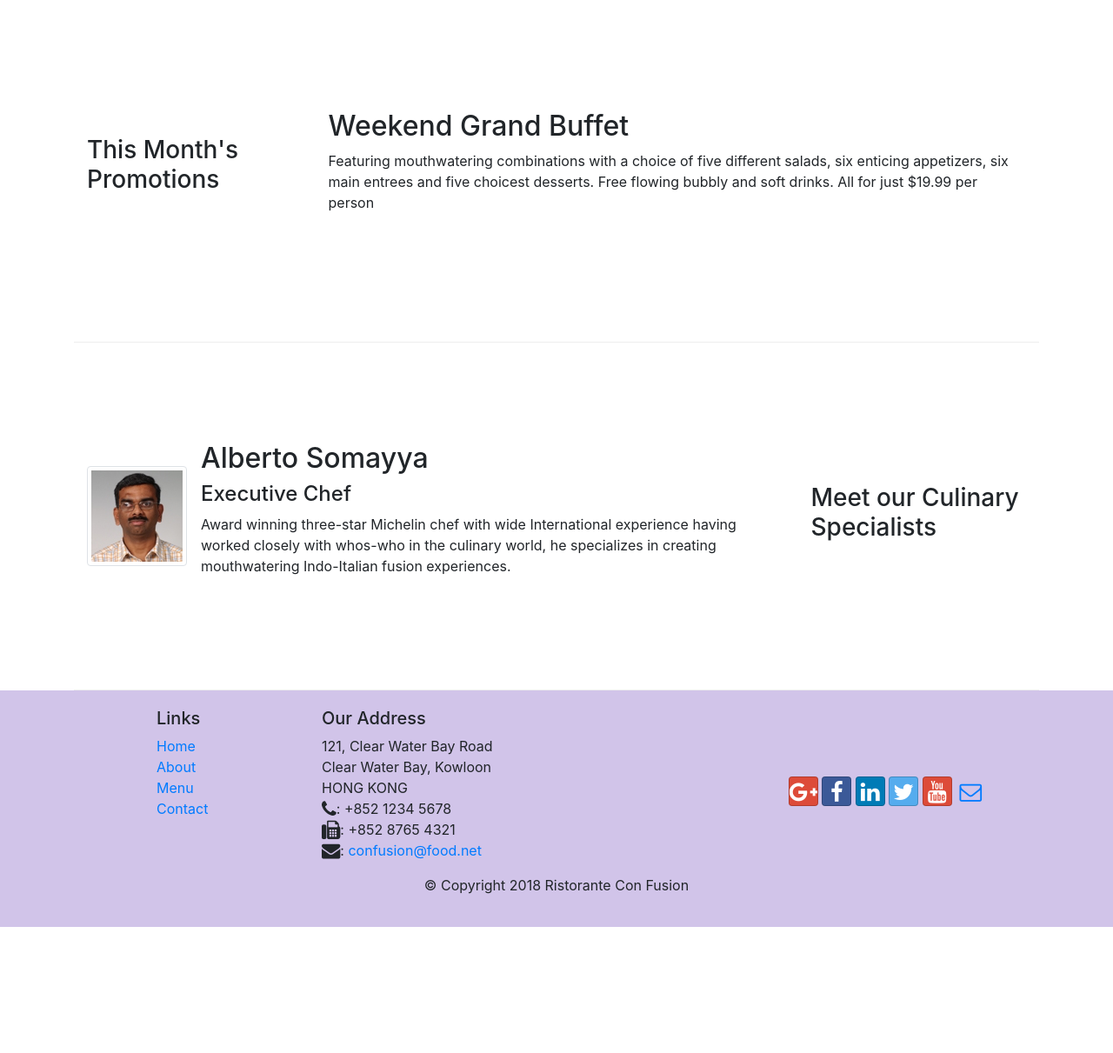
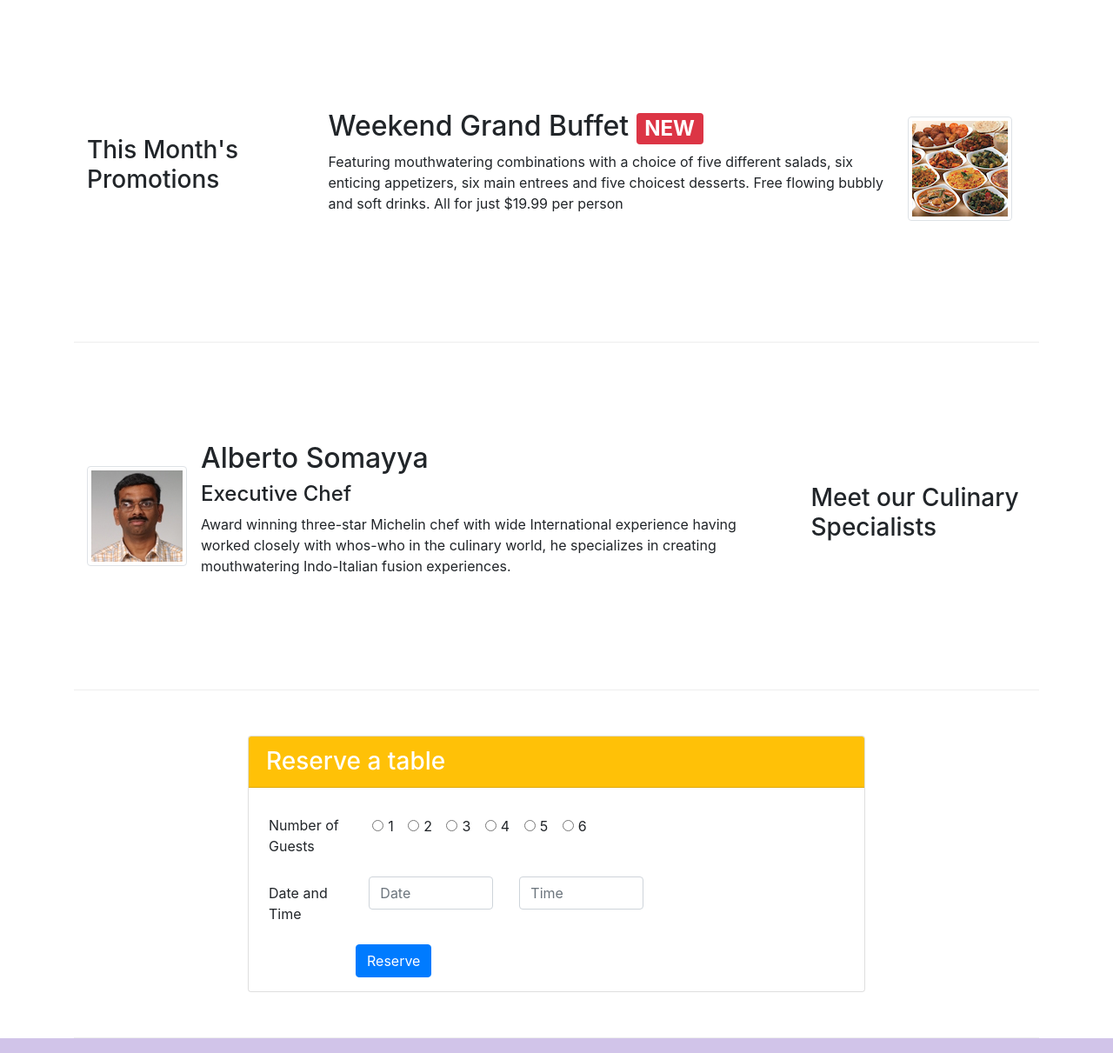
Before and after one commit to jay1310/Bootstrap--Restaurant-Website, a website: page index.html in a window 1280 px wide. Shown: the part 740-1951 px from the top of the page at 87% size. Before the commit the page ends 1806 px from the top, so only its background shows below. Drawn offline with nearby package versions, Linux system fonts and the light colour scheme.

Commit message:
Assignment 2

```diff
--- a/index.html
+++ b/index.html
@@ -43,8 +43,11 @@
                     <h1>Ristorante con Fusion</h1>
                     <p>We take inspiration from the World's best cuisines, and create a unique fusion experience. Our lipsmacking creations will tickle your culinary senses!</p>
                 </div>
+                <div class="col-6 col-sm align-self-center">
+                    <img src="img/logo.png" class="img-fluid">
+                </div>
                 <div class="col-12 col-sm align-self-center">
-                    <img src="img/logo.png" class="img-fluid">
+                    <a role="button" class="btn btn-block btn-sm btn-warning" href="#reservationForm"><strong>Reserve Table</strong></a>
                 </div>
             </div>
         </div>
@@ -76,8 +79,17 @@
                 <h3>This Month's Promotions</h3>
             </div>
             <div class="col col-sm col-md">
-                <h2>Weekend Grand Buffet</h2>
-                <p>Featuring mouthwatering combinations with a choice of five different salads, six enticing appetizers, six main entrees and five choicest desserts. Free flowing bubbly and soft drinks. All for just $19.99 per person </p>
+                <div class="media">
+                    <div class="media-body">
+                        <h2 class="mt-0">Weekend Grand Buffet <span class="badge badge-danger">NEW</span></h2>
+                            <p class="d-none d-sm-block">
+                                Featuring mouthwatering combinations with a choice of five different salads, six enticing appetizers, six main entrees and five choicest desserts.
+                                Free flowing bubbly and soft drinks. All for just $19.99 per person
+                            </p>
+                    </div>
+                    <img class="d-flex mr-3 img-thumbnail align-self-center"
+                            src="img/buffet.png" alt="Alberto Somayya">
+                </div>
             </div>
         </div>
 
@@ -101,8 +113,66 @@
                 </div>
             </div>
         </div>
+
+        <div id="reservationForm" class="row row-content align-items-center" >
+            <div class="col-12 offset-0 col-md-8 offset-md-2">
+                <div class="card">
+                    <h3 class="card-header bg-warning text-white">Reserve a table</h3>
+                    <div class="card-block">
+                        <form>
+                            <div class="form-group row ml-2 mt-4">
+                                <label for="firstname" class="col-md-2 col-form-label">Number of Guests</label>
+                                <div class="col-md-10 mt-2">
+                                    <div class="form-check form-check-inline">
+                                        <input class="form-check-input" type="radio" name="inlineRadioOptions" id="inlineRadio1" value="option1">
+                                        <label class="form-check-label" for="inlineRadio1">1</label>
+                                      </div>
+                                      <div class="form-check form-check-inline">
+                                        <input class="form-check-input" type="radio" name="inlineRadioOptions" id="inlineRadio2" value="option2">
+                                        <label class="form-check-label" for="inlineRadio2">2</label>
+                                      </div>
+                                      <div class="form-check form-check-inline">
+                                        <input class="form-check-input" type="radio" name="inlineRadioOptions" id="inlineRadio1" value="option1">
+                                        <label class="form-check-label" for="inlineRadio1">3</label>
+                                      </div>
+                                      <div class="form-check form-check-inline">
+                                        <input class="form-check-input" type="radio" name="inlineRadioOptions" id="inlineRadio2" value="option2">
+                                        <label class="form-check-label" for="inlineRadio2">4</label>
+                                      </div>
+                                      <div class="form-check form-check-inline">
+                                        <input class="form-check-input" type="radio" name="inlineRadioOptions" id="inlineRadio1" value="option1">
+                                        <label class="form-check-label" for="inlineRadio1">5</label>
+                                      </div>
+                                      <div class="form-check form-check-inline">
+                                        <input class="form-check-input" type="radio" name="inlineRadioOptions" id="inlineRadio2" value="option2">
+                                        <label class="form-check-label" for="inlineRadio2">6</label>
+                                      </div>
+                                </div>
+                            </div>
+                            <div class="form-group row ml-2 mr-2">
+                                <label for="lastname" class="col-md-2 col-form-label">Date and Time</label>
+                                <div class="col-md-3">
+                                    <div class="input-group">
+                                        <input class="form-control" name="dateBooking" value="" placeholder="Date">
+                                    </div>
+                                </div>
+                                <div class="col-md-3">
+                                    <div class="input-group">
+                                        <input class="form-control" type="hour" name="hourBooking" value="" placeholder="Time">
+                                    </div>
+                                </div>
+                            </div>
+                            <div class="form-group row">
+                                <div class="offset-md-2 col-md-10">
+                                    <button type="submit" class="btn btn-primary">Reserve</button>
+                                </div>
+                            </div>
+                        </form>
+                    </div>
+                </div>
+            </div>
+        </div>
     </div>
-
     <footer class="footer">
         <div class="container">
             <div class="row">
```
